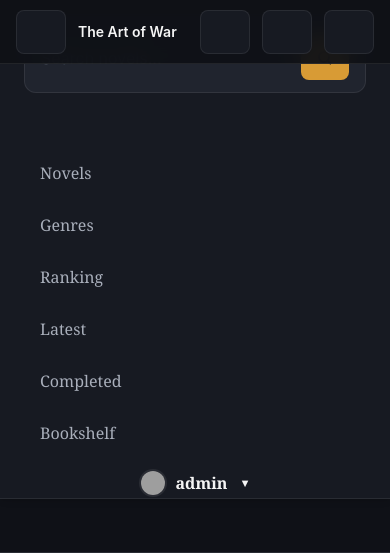
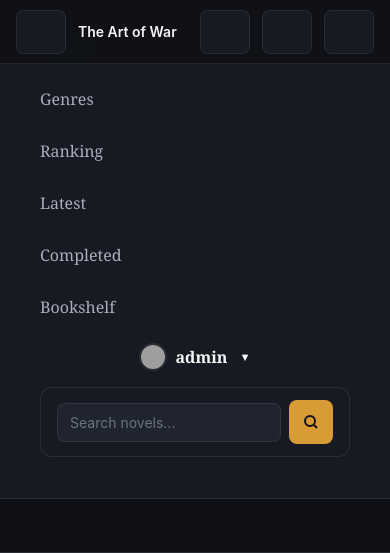
Before and after one commit to owuab/AfriNovel, a Django app: page /catalogue/112/read/ in a window 390 px wide, after a click that opens the changed part. Shown: the part 77-630 px from the top of the page. Run offline with Django 5.2, Linux system fonts and the light colour scheme; a user stored in the database is signed in; data comes from the database, SQL or seed files in the repository; data that the repository does not hold is empty; grey boxes are pictures that could not be loaded.

Commit message:
Remove duplicate search bar and implement expandable search dropdown
Fixed the double search bar issue and improved navigation layout:

Template Changes:
- Removed duplicate search bar from main navigation area
- Removed duplicate mobile search bar
- Added single expandable search dropdown with toggle button
- Positioned search in navigation menu for better UX
- Search button with icon instead of always-visible input

CSS Changes:
- Removed old nav-search styles
- Added nav-search-wrapper for toggle button
- Added nav-search-toggle button styling
- Added nav-search-dropdown with smooth animations
- Mobile responsive: search moves inside mobile menu

JavaScript Changes:
- Added setupSearchToggle() method to Navbar class
- Toggle search dropdown on button click
- Focus input when dropdown opens
- Close dropdown when clicking outside
- Close on escape key for accessibility

This follows Wuxiaworld-inspired UX with a clean, expandable search interface.

Generated with [Devin](https://devin.ai)

Co-Authored-By: Devin <158243242+devin-ai-integration[bot]@users.noreply.github.com>

```diff
--- a/static/css/layout.css
+++ b/static/css/layout.css
@@ -29,28 +29,7 @@
   align-items: center;
   justify-content: space-between;
   gap: var(--spacing-6);
-}
-
-.nav-search {
   flex: 1;
-  max-width: 400px;
-  margin: 0 var(--spacing-6);
-}
-
-.nav-search .search-bar {
-  padding: var(--spacing-2) var(--spacing-3);
-  border-radius: var(--border-radius-full);
-  background: var(--color-bg-tertiary);
-  border: 1px solid var(--color-border);
-}
-
-.nav-search .search-bar input {
-  font-size: var(--font-size-sm);
-}
-
-.nav-search .search-bar button {
-  padding: var(--spacing-1) var(--spacing-2);
-  border-radius: var(--border-radius-full);
 }
 
 .nav-link.nav-cta {
@@ -137,6 +116,89 @@
 
 .nav-link.nav-user:hover {
   color: var(--color-accent);
+}
+
+.nav-search-wrapper {
+  position: relative;
+  margin-left: var(--spacing-4);
+}
+
+.nav-search-toggle {
+  width: 40px;
+  height: 40px;
+  border: 1px solid var(--color-border);
+  border-radius: var(--border-radius-full);
+  background: var(--color-bg-tertiary);
+  color: var(--color-text-primary);
+  cursor: pointer;
+  transition: all var(--transition-fast);
+  display: flex;
+  align-items: center;
+  justify-content: center;
+  padding: 0;
+}
+
+.nav-search-toggle:hover {
+  border-color: var(--color-accent);
+  color: var(--color-accent);
+  background: var(--color-bg-dark);
+}
+
+.nav-search-dropdown {
+  position: absolute;
+  top: calc(100% + var(--spacing-2));
+  right: 0;
+  width: 300px;
+  background: var(--color-bg-secondary);
+  border: 1px solid var(--color-border);
+  border-radius: var(--border-radius-lg);
+  padding: var(--spacing-4);
+  box-shadow: var(--shadow-xl);
+  z-index: var(--z-dropdown);
+  opacity: 0;
+  visibility: hidden;
+  transform: translateY(-10px);
+  transition: all var(--transition-base);
+}
+
+.nav-search-dropdown.show {
+  opacity: 1;
+  visibility: visible;
+  transform: translateY(0);
+}
+
+.nav-search-dropdown .search-bar {
+  display: flex;
+  gap: var(--spacing-2);
+}
+
+.nav-search-dropdown .search-bar input {
+  flex: 1;
+  padding: var(--spacing-2) var(--spacing-3);
+  border: 1px solid var(--color-border);
+  border-radius: var(--border-radius-md);
+  background: var(--color-bg-tertiary);
+  color: var(--color-text-primary);
+  font-size: var(--font-size-sm);
+}
+
+.nav-search-dropdown .search-bar input:focus {
+  outline: none;
+  border-color: var(--color-accent);
+}
+
+.nav-search-dropdown .search-bar button {
+  padding: var(--spacing-2) var(--spacing-3);
+  background: var(--color-accent);
+  color: var(--color-text-inverse);
+  border: none;
+  border-radius: var(--border-radius-md);
+  cursor: pointer;
+  transition: background var(--transition-fast);
+}
+
+.nav-search-dropdown .search-bar button:hover {
+  background: var(--color-accent-dark);
 }
 
 .dropdown-arrow {
@@ -245,13 +307,33 @@
     display: none;
   }
 
-  .nav-mobile-search {
+  .nav-search-wrapper {
+    display: none;
+  }
+
+  .nav-menu.active .nav-search-wrapper {
+    display: block;
+    margin: 0 var(--spacing-4) var(--spacing-4);
+  }
+
+  .nav-search-dropdown {
+    position: static;
     width: 100%;
-    margin-bottom: var(--spacing-4);
-  }
-
-  .nav-mobile-search .search-bar {
-    width: 100%;
+    transform: none;
+    opacity: 1;
+    visibility: visible;
+    box-shadow: none;
+    background: var(--color-bg-tertiary);
+    border: none;
+    padding: 0;
+  }
+
+  .nav-search-dropdown .search-bar {
+    background: var(--color-bg-secondary);
+  }
+
+  .nav-search-toggle {
+    display: none;
   }
 
   .nav-menu {
--- a/static/js/navbar.js
+++ b/static/js/navbar.js
@@ -24,6 +24,7 @@ class Navbar {
     }
 
     this.setupDropdowns();
+    this.setupSearchToggle();
   }
 
   setupMobileMenu() {
@@ -107,6 +108,41 @@ class Navbar {
       });
     });
   }
+
+  setupSearchToggle() {
+    const searchToggle = document.getElementById('search-toggle');
+    const searchDropdown = document.getElementById('search-dropdown');
+
+    if (!searchToggle || !searchDropdown) return;
+
+    searchToggle.addEventListener('click', (e) => {
+      e.preventDefault();
+      e.stopPropagation();
+      searchDropdown.classList.toggle('show');
+
+      // Focus input when opened
+      if (searchDropdown.classList.contains('show')) {
+        const input = searchDropdown.querySelector('input');
+        if (input) {
+          setTimeout(() => input.focus(), 100);
+        }
+      }
+    });
+
+    // Close search dropdown when clicking outside
+    document.addEventListener('click', (e) => {
+      if (!searchToggle.contains(e.target) && !searchDropdown.contains(e.target)) {
+        searchDropdown.classList.remove('show');
+      }
+    });
+
+    // Close on escape key
+    document.addEventListener('keydown', (e) => {
+      if (e.key === 'Escape' && searchDropdown.classList.contains('show')) {
+        searchDropdown.classList.remove('show');
+      }
+    });
+  }
 }
 
 // Export for use in other modules
--- a/templates/base.html
+++ b/templates/base.html
@@ -61,18 +61,6 @@
                         <a href="{% url 'home' %}"><img class="nav-brand-logo" src="{% static 'images/afrinovel-logo.svg' %}?v=4" alt="AfriNovel Logo"><span>AfriNovel</span></a>
                     </div>
 
-                    <div class="nav-search">
-                        <form class="search-bar" method="get" action="{% url 'search_books' %}">
-                            <input type="search" name="q" placeholder="Search novels..." autocomplete="off">
-                            <button type="submit" aria-label="Search">
-                                <svg width="16" height="16" viewBox="0 0 16 16" fill="none" stroke="currentColor" stroke-width="2">
-                                    <circle cx="7" cy="7" r="5"></circle>
-                                    <path d="M11 11L14 14"></path>
-                                </svg>
-                            </button>
-                        </form>
-                    </div>
-
                     <button class="nav-toggle" type="button" aria-label="Toggle navigation" aria-controls="nav-menu">
                         <span></span>
                         <span></span>
@@ -80,17 +68,6 @@
                     </button>
 
                     <div class="nav-menu" id="nav-menu">
-                        <div class="nav-mobile-search">
-                            <form class="search-bar" method="get" action="{% url 'search_books' %}">
-                                <input type="search" name="q" placeholder="Search novels..." autocomplete="off">
-                                <button type="submit" aria-label="Search">
-                                    <svg width="16" height="16" viewBox="0 0 16 16" fill="none" stroke="currentColor" stroke-width="2">
-                                        <circle cx="7" cy="7" r="5"></circle>
-                                        <path d="M11 11L14 14"></path>
-                                    </svg>
-                                </button>
-                            </form>
-                        </div>
                         <a href="{% url 'discover' %}" class="nav-link">Novels</a>
                         <a href="{% url 'categories' %}" class="nav-link">Genres</a>
                         <a href="{% url 'rankings' %}" class="nav-link">Ranking</a>
@@ -120,6 +97,26 @@
                             <a href="{% url 'login' %}" class="nav-link">Login</a>
                             <a href="{% url 'signup' %}" class="nav-link nav-cta">Register</a>
                         {% endif %}
+
+                        <div class="nav-search-wrapper">
+                            <button class="nav-search-toggle" id="search-toggle" aria-label="Toggle search">
+                                <svg width="20" height="20" viewBox="0 0 20 20" fill="none" stroke="currentColor" stroke-width="2">
+                                    <circle cx="8" cy="8" r="6"></circle>
+                                    <path d="M13 13L18 18"></path>
+                                </svg>
+                            </button>
+                            <div class="nav-search-dropdown" id="search-dropdown">
+                                <form class="search-bar" method="get" action="{% url 'search_books' %}">
+                                    <input type="search" name="q" placeholder="Search novels..." autocomplete="off">
+                                    <button type="submit" aria-label="Search">
+                                        <svg width="16" height="16" viewBox="0 0 16 16" fill="none" stroke="currentColor" stroke-width="2">
+                                            <circle cx="7" cy="7" r="5"></circle>
+                                            <path d="M11 11L14 14"></path>
+                                        </svg>
+                                    </button>
+                                </form>
+                            </div>
+                        </div>
                     </div>
                 </div>
             </div>
```
